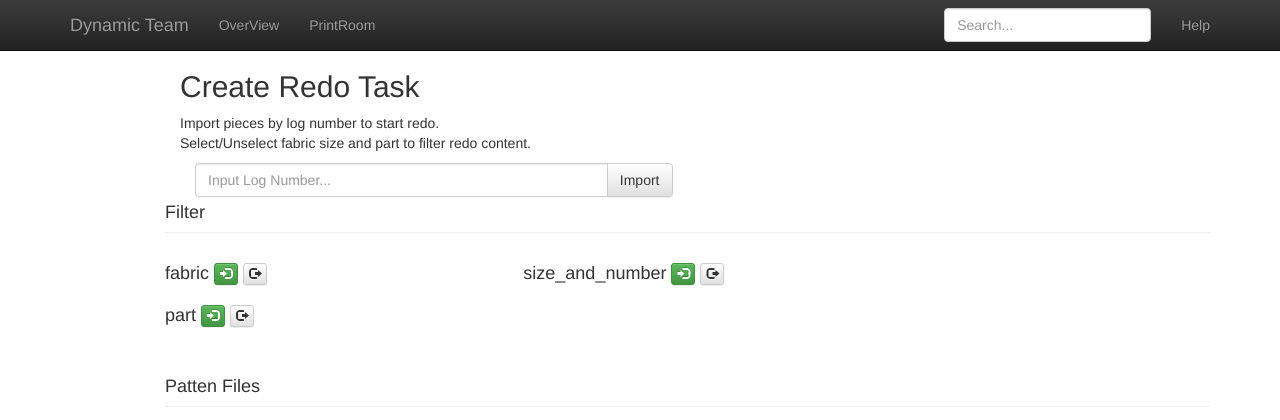
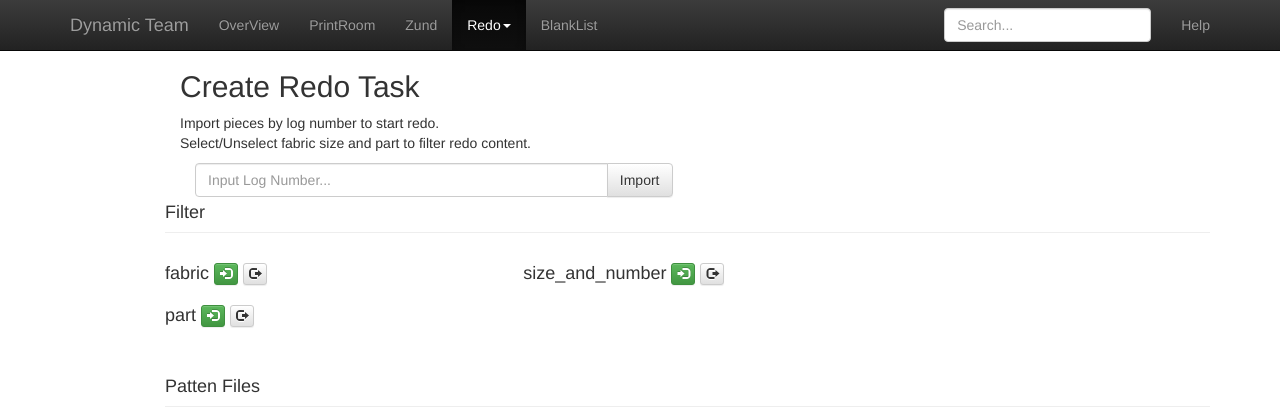
Before and after one commit to beymig/dynamicteam, a Flask app: page /redo/add in a window 1280 px wide. Shown: the top 420 px of the page. Run offline with Flask 2, Linux system fonts and the light colour scheme; some libraries are stand-ins or nearby versions.

Commit message:
added Zund

```diff
--- a/web/templates/layout.html
+++ b/web/templates/layout.html
@@ -11,6 +11,10 @@
   body {
     padding-top: 50px;
   }
+  /*ul.candidate-list li.cand-selected{
+    content: "";
+    background-color:yellow;
+  }*/
   </style>
   <!--link rel="icon" href="../../favicon.ico"-->
 
@@ -18,9 +22,15 @@
   <!-- Bootstrap core CSS -->
   <link href="/static/css/bootstrap.min.css" rel="stylesheet">
   <link rel="stylesheet" href="/static/css/bootstrap-theme.min.css">
+
+  <link rel="stylesheet" href="/static/css/jquery-ui.min.css">
+  <script src="/static/js/jquery.min.js"></script>
+  <script src="/static/js/jquery-ui.min.js"></script>
+  <!--link rel="stylesheet" href="https://jqueryui.com/resources/demos/style.css"-->
+  <!--link rel="stylesheet" href="/resources/demos/style.css" /-->
   <!-- Custom styles for this template -->
-  <link ref=stylesheet type=text/css href="{{ url_for('static', filename='style.css') }}">
-  <script src="/static/js/jquery.min.js"></script>
+  <!--link rel="stylesheet" type="text/css" href="{{ url_for('static', filename='style.css') }}"-->
+  <script src="/static/js/dt_cfg.js"></script>
 </head>
 <body role="document">
   <nav class="navbar navbar-inverse navbar-fixed-top" role="navigation">
@@ -38,13 +48,39 @@
         <ul class="nav navbar-nav">
           <li class="active"><a href="/">OverView</a></li>
           <li id="nav-printroom"><a href="/printroom">PrintRoom</a></li>
+          <li id="nav-zund"><a href="/zund">Zund</a></li>
+          <li id="nav-redo" class="dropdown" role="presentation">
+            <a class="dropdown-toggle" data-toggle="dropdown" aria-expanded="false" role="button" href="#">Redo<span class="caret"></span></a>
+            <ul class="dropdown-menu" role="menu">
+              <li><a href="{{ url_for('add_redo') }}">Add Redo</a></li>
+
+              <li><a href="{{ url_for('view_redo') }}">Redo List</a></li>
+
+
+<li> <a class="dropdown-toggle" data-toggle="dropdown" aria-expanded="false" role="button" href="#">Redo by Department<span class="caret"></span></a></li>
+
+ <ul class="dropdown-submenu" role="submenu">
+              <li><a href="{{ url_for('redo_sewing') }}">Sewing</a></li>
+              <li><a href="{{ url_for('redo_transfer') }}">Transfer</a></li>
+              <li><a href="{{ url_for('redo_zund') }}">Zund</a></li>
+              <li><a href="{{ url_for('redo_shipping') }}">Shipping</a></li>
+    </ul>
+
+    </ul>
+
+
+
+
+
+          </li>
+          <li id="nav-blanklist"><a href="/blanklist">BlankList</a></li>
 
         </ul>
         <ul class="nav navbar-nav navbar-right">
           <li><a href="#">Help</a></li>
         </ul>
-        <form class="navbar-form navbar-right">
-          <input type="text" class="form-control" placeholder="Search...">
+        <form class="navbar-form navbar-right" >
+          <input type="text" class="form-control" name="view" placeholder="Search...">
         </form>
       </div><!--/.nav-collapse -->
     </div>
```
